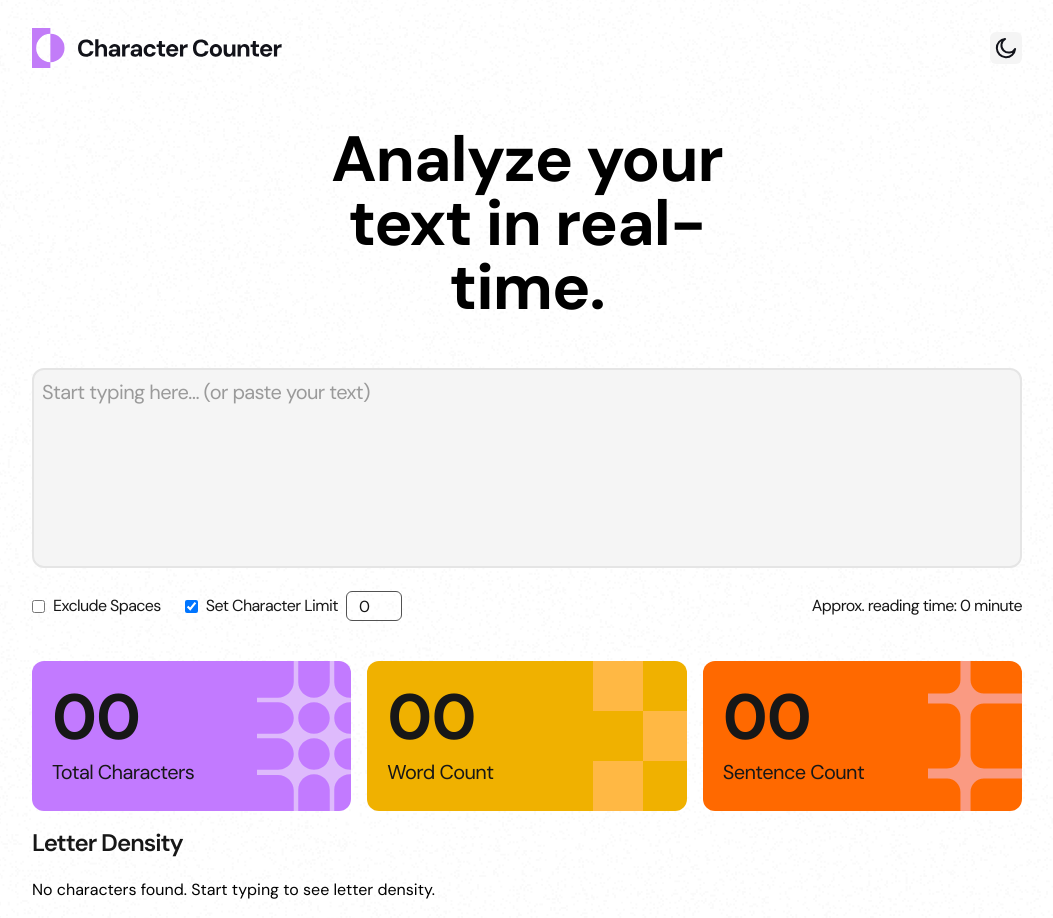
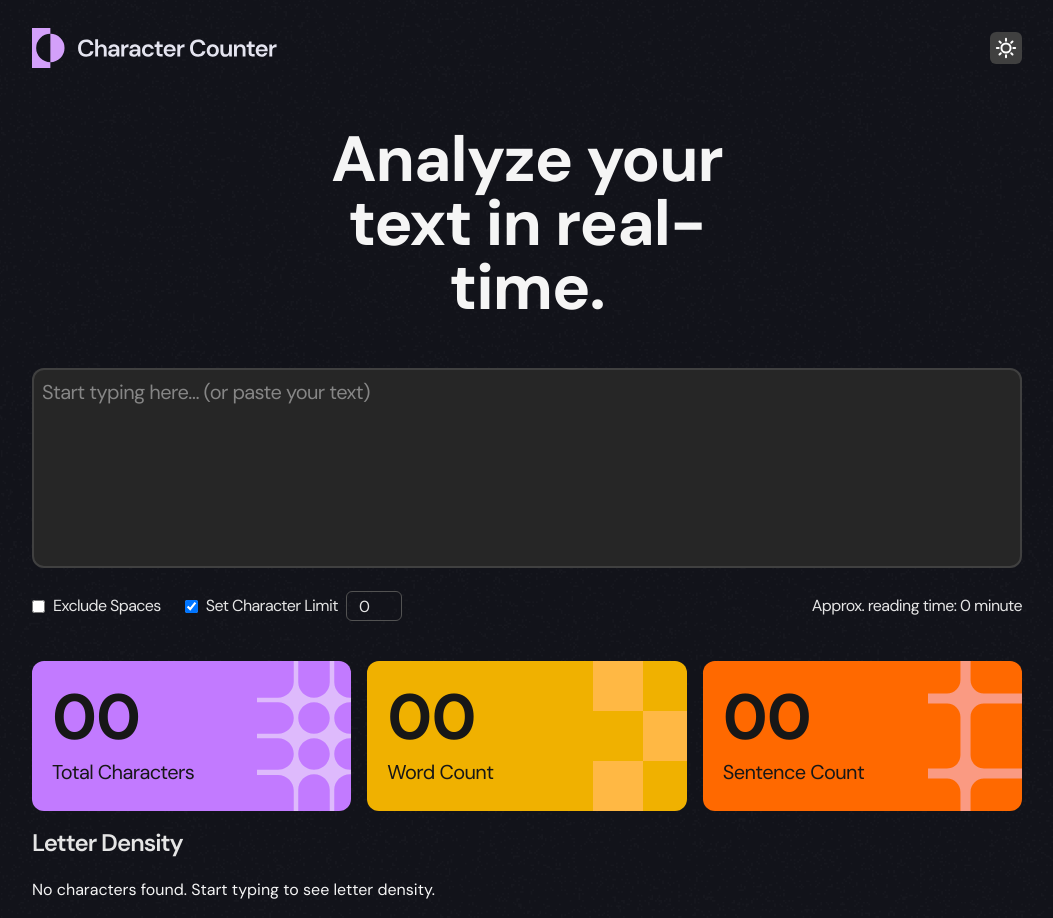
Before and after one commit to florianstancioiu/character-counter, a React (Vite) app: page / in a window 1280 px wide. Both pictures are taken after a click on the checkbox "Set Character Limit". Shown: the whole page, without its empty margins (113-1166 px from the left). Built offline with nearby package versions, Linux system fonts and the light colour scheme.

Commit message:
Worked on the dark mode design

```diff
--- a/index.html
+++ b/index.html
@@ -1,5 +1,5 @@
 <!doctype html>
-<html lang="en">
+<html lang="en" class="dark">
   <head>
     <meta charset="UTF-8" />
     <link rel="icon" type="image/png" href="/images/favicon-32x32.png" />
@@ -7,7 +7,7 @@
     <title>Character Counter</title>
   </head>
   <body
-    class="bg-[url('/images/bg-light-theme.png')] bg-cover bg-center p-4 font-dm-sans"
+    class="bg-[url('/images/bg-light-theme.png')] bg-cover bg-center p-4 font-dm-sans dark:bg-[url('/images/bg-dark-theme.png')] dark:text-neutral-100"
   >
     <div id="root"></div>
     <script type="module" src="/src/main.tsx"></script>
--- a/src/components/Header/Header.tsx
+++ b/src/components/Header/Header.tsx
@@ -5,7 +5,7 @@ import Sun from "../../assets/svg/icon-sun.svg?react";
 import { useState } from "react";
 
 const Header = () => {
-  const [darkMode, _setDarkMode] = useState(false);
+  const [darkMode, _setDarkMode] = useState(true);
 
   return (
     <header className="mb-10 md:max-w-176 md:mx-auto lg:max-w-247.5 lg:mb-12">
@@ -14,7 +14,9 @@ const Header = () => {
           {!darkMode && <LogoLight />}
           {darkMode && <LogoDark />}
         </div>
-        <button className="w-8 h-8 bg-neutral-100 rounded-md grid place-content-center cursor-pointer">
+        <button
+          className={`${darkMode ? "bg-neutral-700" : "bg-neutral-100"} w-8 h-8  rounded-md grid place-content-center cursor-pointer`}
+        >
           {!darkMode && <Moon />}
           {darkMode && <Sun />}
         </button>
--- a/src/components/LetterDensity/LetterDensity.tsx
+++ b/src/components/LetterDensity/LetterDensity.tsx
@@ -12,7 +12,7 @@ const LetterDensity = () => {
 
   return (
     <div>
-      <p className="text-neutral-900 font-semibold leading-[130%] tracking-[-1px] text-[24px] mb-5">
+      <p className="text-neutral-900 dark:text-neutral-200 font-semibold leading-[130%] tracking-[-1px] text-[24px] mb-5">
         Letter Density
       </p>
       {text.length !== 0 ? (
--- a/src/components/LetterStat/LetterStat.tsx
+++ b/src/components/LetterStat/LetterStat.tsx
@@ -11,7 +11,7 @@ const LetterStat = ({ letter, count, totalLetters }: LetterStatProps) => {
     Math.round((percentage + Number.EPSILON) * 100) / 100;
 
   return (
-    <div className="flex justify-between items-center mb-3">
+    <div className="flex justify-between items-center mb-3 dark:text-neutral-200">
       <p className="w-8">{letter.toUpperCase()}</p>
       <div className="bg-neutral-100 rounded-2xl h-3 w-full">
         <div
--- a/src/components/TextareaSection/TextareaSection.tsx
+++ b/src/components/TextareaSection/TextareaSection.tsx
@@ -27,11 +27,11 @@ const TextareaSection = () => {
         value={text}
         onChange={(event) => setText(event.target.value)}
         placeholder="Start typing here… (or paste your text)"
-        className={`mb-4 pt-2 px-2 border-2 ${showLimitWarning ? "border-orange-800" : "border-neutral-200"} bg-neutral-100 w-full resize-none text-neutral-700 h-50 rounded-xl text-[20px] leading-[140%] tracking-[-0.6px] font-normal`}
+        className={`mb-4 pt-2 px-2 border-2 ${showLimitWarning ? "border-orange-800 dark:border-orange-500" : "border-neutral-200 dark:border-neutral-700"} bg-neutral-100 dark:bg-neutral-800 w-full resize-none text-neutral-700 dark:text-neutral-200 h-50 rounded-xl text-[20px] leading-[140%] tracking-[-0.6px] font-normal`}
       ></textarea>
       <div>
         {showLimitWarning && (
-          <p className="text-orange-800 flex items-center gap-x-2 mb-4">
+          <p className="text-orange-800 dark:text-orange-500 flex items-center gap-x-2 mb-4">
             <InfoIcon />
             <span>
               Limit reached! Your text exceeds {charsLimit} characters.
@@ -40,7 +40,7 @@ const TextareaSection = () => {
         )}
         <div className="md:flex md:justify-between md:items-center md:w-full">
           <div className="md:flex md:justify-between md:items-center md:gap-x-6">
-            <div className="flex gap-x-2 items-center h-7.5 mb-4 text-neutral-900 text-[16px] leading-[130%] tracking-[-0.6px] md:mb-0">
+            <div className="flex gap-x-2 items-center h-7.5 mb-4 text-neutral-900 dark:text-neutral-200 text-[16px] leading-[130%] tracking-[-0.6px] md:mb-0">
               <input
                 id={excludeSpacesId}
                 type="checkbox"
@@ -55,7 +55,7 @@ const TextareaSection = () => {
                 Exclude Spaces
               </label>
             </div>
-            <div className="flex gap-x-2 items-center h-7.5 mb-4 text-neutral-900 text-[16px] leading-[130%] tracking-[-0.6px] md:mb-0">
+            <div className="flex gap-x-2 items-center h-7.5 mb-4 text-neutral-900 dark:text-neutral-200 text-[16px] leading-[130%] tracking-[-0.6px] md:mb-0">
               <input
                 id={charLimitId}
                 type="checkbox"
@@ -71,7 +71,7 @@ const TextareaSection = () => {
               </label>
               {charsAreLimited && (
                 <input
-                  className="h-7.5 border border-neutral-600 text-neutral-900 px-3 inline-block py-1 max-w-14 rounded-md"
+                  className="h-7.5 border border-neutral-600 text-neutral-900 dark:text-neutral-200 px-3 inline-block py-1 max-w-14 rounded-md"
                   type="text"
                   value={charsLimit}
                   onChange={(event) =>
@@ -85,7 +85,7 @@ const TextareaSection = () => {
               )}
             </div>
           </div>
-          <p className="text-neutral-900 text-[16px] leading-[130%] tracking-[-0.6px]">
+          <p className="text-neutral-900 dark:text-neutral-200 text-[16px] leading-[130%] tracking-[-0.6px]">
             Approx. reading time: {minutesSpentReading !== 0 ? "<" : ""}
             {minutesSpentReading} minute
             {minutesSpentReading > 1 ? "s" : ""}
--- a/src/index.css
+++ b/src/index.css
@@ -2,6 +2,8 @@
 
 @import "tailwindcss";
 
+@custom-variant dark (&:where(.dark, .dark *));
+
 @theme {
   --font-dm-sans: "DM Sans", sans-serif;
 }
```
Also changed, not shown: src/assets/svg/icon-sun.svg.
